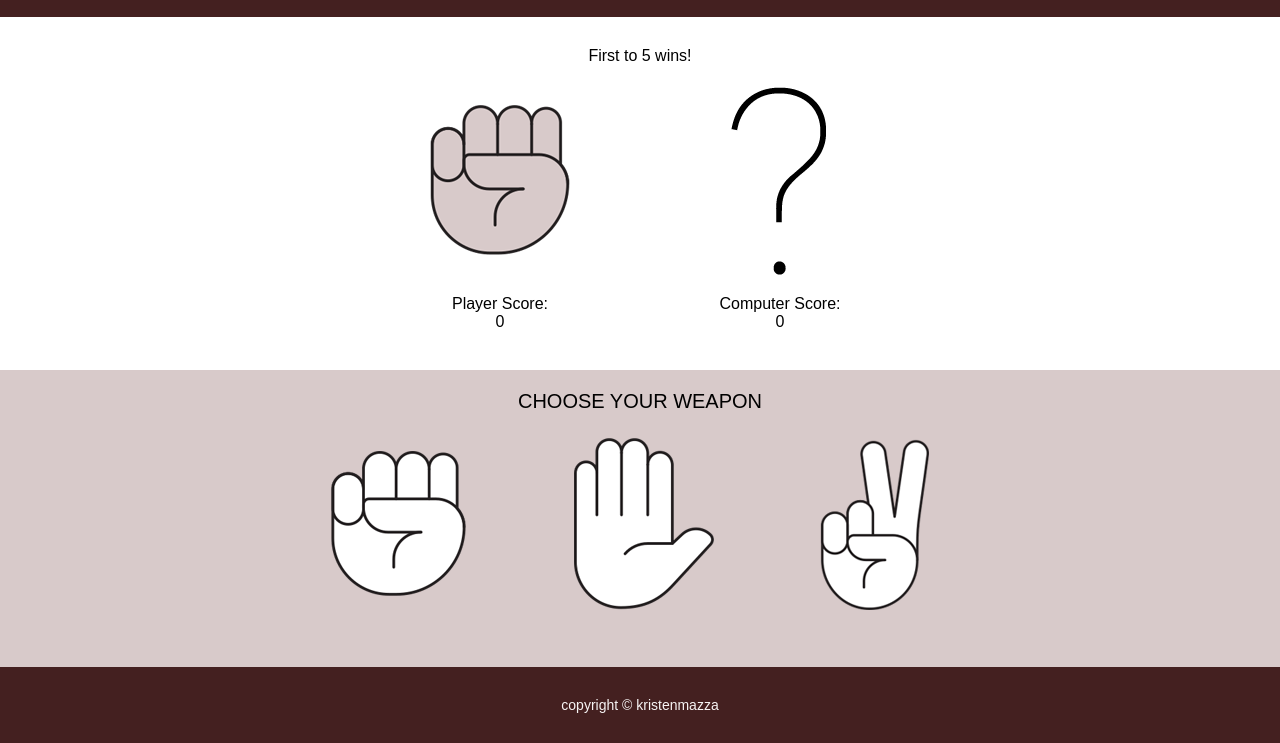
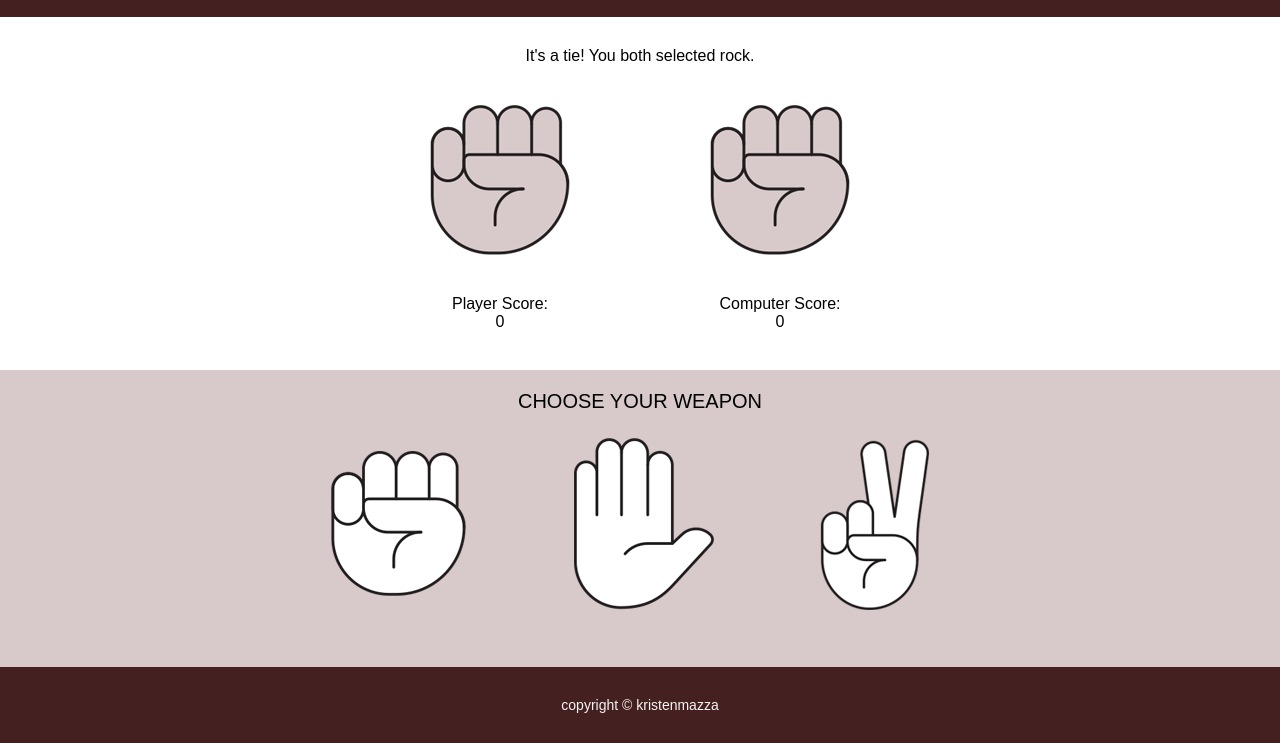
Before and after one commit to kristenmazza/rock-paper-scissors, a plain HTML site: page index.html in a window 1280 px wide. Both pictures are taken after a click on the button 398 px from the left and 582 px from the top of the page. Shown: the part 57-800 px from the top of the page. Drawn offline with Linux system fonts and the light colour scheme.

Commit message:
Add computer selection image

```diff
--- a/index.html
+++ b/index.html
@@ -18,7 +18,7 @@
     <div class="section-two">
         <div class="container">
             <div class="results-section">
-                <div class="results">First to 5 wins!</div>
+                <div id="results">First to 5 wins!</div>
                 <div class="selections">
                     <div class="box">
                         <img id="playerImage" src="images/question-mark.png" alt="Question mark">
--- a/javascript.js
+++ b/javascript.js
@@ -5,10 +5,13 @@ function getComputerChoice() {
     const generatedNumber = Math.floor((Math.random()*3)+1);
     if (generatedNumber === 1) {
         generatedChoice = "rock";
+        computerImage.src = "images/rock.png";
     } else if (generatedNumber === 2) {
         generatedChoice = "paper";
+        computerImage.src = "images/paper.png";
     } else {
         generatedChoice = "scissors";
+        computerImage.src = "images/scissors.png";
     }
     return generatedChoice;
 }
@@ -51,6 +54,8 @@ function playRound(computerSelection, playerSelection) {
 function game() {
 
 
+
+
     for (let round = 0; round < 5; round++) {
     //    const computerSelection = getComputerChoice();
     //    const playerSelection = playerClick();
@@ -82,7 +87,6 @@ choices.forEach((choice) => {
 
         let playerSelection;
         const computerSelection = getComputerChoice();
-        console.log("Computer selects: " + computerSelection);
 
         // Assign rock, paper, or scissors to playerSelection based on click input
         if (value === "rock") {
@@ -95,8 +99,6 @@ choices.forEach((choice) => {
 
         // Determine winner of round
         roundResult = playRound(computerSelection, playerSelection);
-
-        console.log("Player selects: " + playerSelection);
         console.log(roundResult);
 
         const playerNumber = document.querySelector('#playerNumber');
@@ -105,6 +107,8 @@ choices.forEach((choice) => {
         const computerNumber = document.querySelector('#computerNumber');
         computerNumber.innerText = computerScore;
 
+        const results = document.querySelector('#results')
+        results.innerText = roundResult;
     }
     )
 })
```
